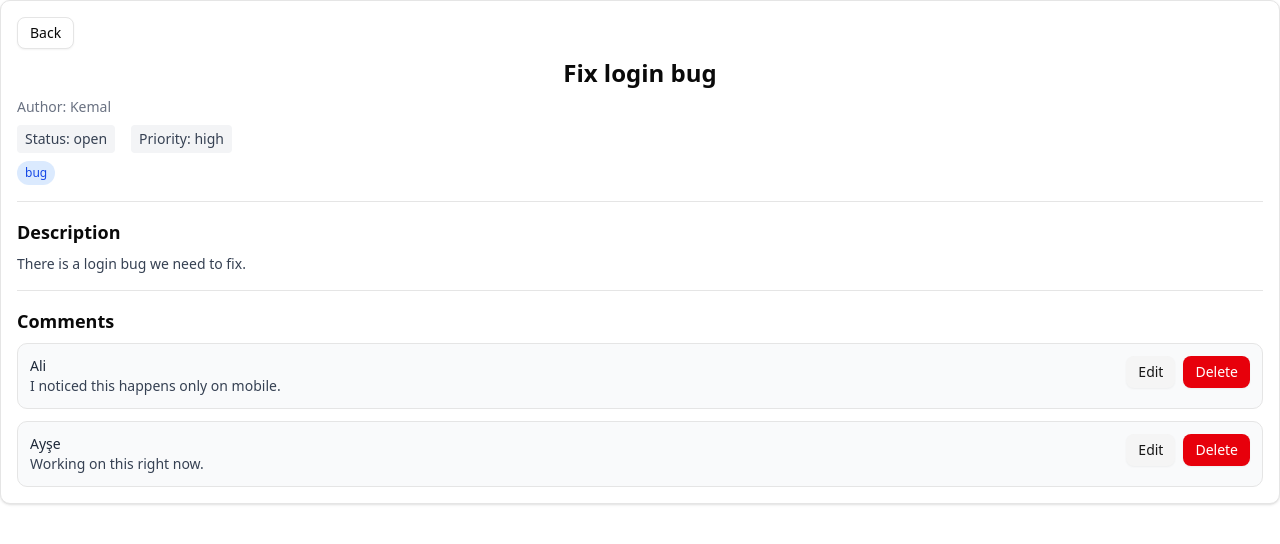
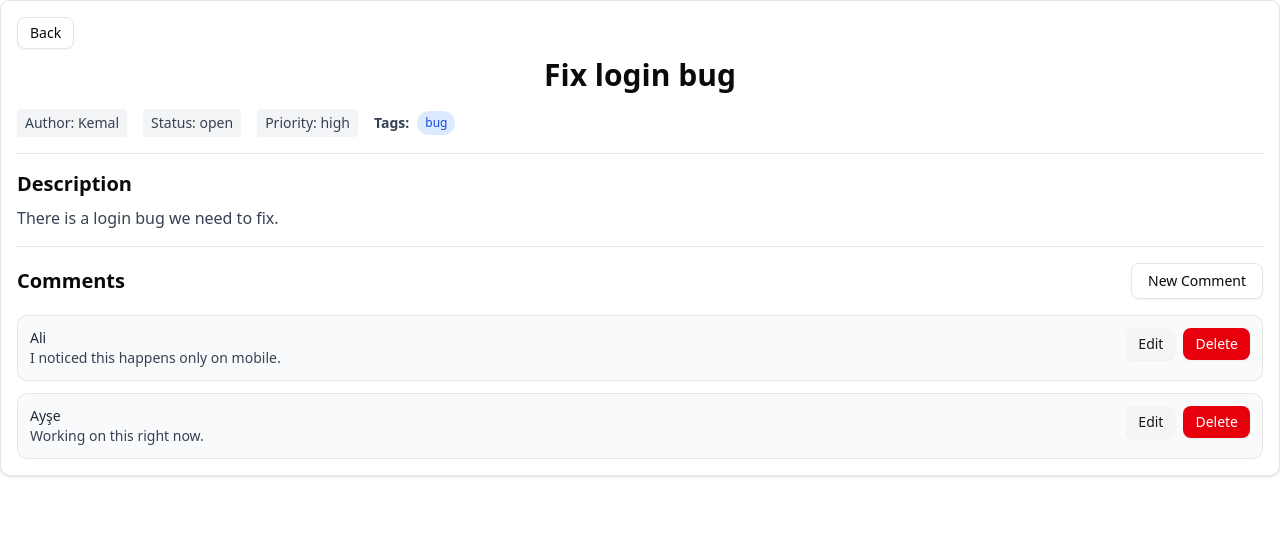
Before and after one commit to mini-issue-tracker-project/issue-tracker-frontend, a Next.js app: page /issues/1 in a window 1280 px wide. Shown: the top 544 px of the page. Built offline with nearby package versions, Linux system fonts and the light colour scheme.

Commit message:
Add: new compononent textarea to use in comments section, comment add button is added, some of the UI changes in the detail page

```diff
--- a/app/issues/[id]/page.tsx
+++ b/app/issues/[id]/page.tsx
@@ -5,6 +5,7 @@ import { useState } from "react";
 import { dummyIssues } from "@/lib/data";
 import { Button } from "@/components/ui/button";
 import Link from "next/link";
+import { Textarea } from "@/components/ui/textarea"
 
 export default function IssueDetailPage() {
   const params = useParams();
@@ -20,6 +21,21 @@ export default function IssueDetailPage() {
   const [comments, setComments] = useState(issue.comments);
   const [editingId, setEditingId] = useState<number | null>(null);
   const [editContent, setEditContent] = useState("");
+  const [showAddCommentForm, setShowAddCommentForm] = useState(false);
+  const [newCommentText, setNewCommentText] = useState("");
+
+  const handleAddComment = () => {
+    if (newCommentText.trim() === "") return
+    const nextId = comments.length ? Math.max(...comments.map(c => c.id)) + 1 : 1
+    const newComment = {
+      id: nextId,
+      author: "CurrentUser",
+      content: newCommentText.trim(),
+    }
+    setComments(prev => [...prev, newComment])
+    setNewCommentText("")
+    setShowAddCommentForm(false)
+  }
 
   const handleDeleteComment = (id: number) => {
     const confirmed = confirm("Are you sure you want to delete this comment?");
@@ -49,19 +65,13 @@ export default function IssueDetailPage() {
         </Button>
       </div>
 
-      <h1 className="text-2xl font-bold text-center">{issue.title}</h1>
-      <p className="text-gray-500 text-sm">Author: {issue.author}</p>
-
-      <div className="flex gap-4 text-sm text-gray-700">
-        <span className="px-2 py-1 rounded bg-gray-100">
-          Status: {issue.status}
-        </span>
-        <span className="px-2 py-1 rounded bg-gray-100">
-          Priority: {issue.priority}
-        </span>
-      </div>
-
-      <div className="flex flex-wrap gap-2">
+      <h1 className="text-3xl font-bold text-center mb-4">{issue.title}</h1>
+      <div className="flex flex-wrap gap-4 text-sm text-gray-700">
+        <span className="px-2 py-1 rounded bg-gray-100">Author: {issue.author}</span>
+        <span className="px-2 py-1 rounded bg-gray-100">Status: {issue.status}</span>
+        <span className="px-2 py-1 rounded bg-gray-100">Priority: {issue.priority}</span>
+        <div className="flex items-center gap-2">
+          <span className="font-semibold">Tags:</span>
           {issue.tags.map((t) => (
             <span
               key={t.id}
@@ -71,16 +81,37 @@ export default function IssueDetailPage() {
             </span>
           ))}
         </div>
+      </div>
 
       <div className="mt-4 border-t pt-4">
-        <h2 className="font-semibold text-lg mb-2">Description</h2>
-        <p className="text-sm text-gray-700">
+        <h2 className="text-xl font-semibold mb-2">Description</h2>
+        <p className="text-base text-gray-700">
           {issue.description || "No description provided."}
         </p>
       </div>
 
       <div className="mt-4 border-t pt-4">
-        <h2 className="font-semibold text-lg mb-2">Comments</h2>
+        <div className="flex justify-between items-center mb-4">
+          <h2 className="text-xl font-semibold">Comments</h2>
+          <Button
+            onClick={() => setShowAddCommentForm(!showAddCommentForm)}
+            variant="outline"
+          >
+            {showAddCommentForm ? "Cancel" : "New Comment"}
+          </Button>
+        </div>
+
+        {showAddCommentForm && (
+          <div className="mb-4 space-y-2">
+            <Textarea
+              value={newCommentText}
+              onChange={(e) => setNewCommentText(e.target.value)}
+              placeholder="Write your comment..."
+            />
+            <Button onClick={handleAddComment}>Add Comment</Button>
+          </div>
+        )}
+
         <ul className="space-y-3">
           {comments.map((comment) => (
             <li
@@ -93,7 +124,7 @@ export default function IssueDetailPage() {
                 </p>
                 {editingId === comment.id ? (
                   <div className="space-y-2">
-                    <textarea
+                    <Textarea
                       className="w-full border rounded p-1 text-sm"
                       value={editContent}
                       onChange={(e) => setEditContent(e.target.value)}
--- /dev/null
+++ b/components/ui/textarea.tsx
@@ -0,0 +1,18 @@
+import * as React from "react"
+
+import { cn } from "@/lib/utils"
+
+function Textarea({ className, ...props }: React.ComponentProps<"textarea">) {
+  return (
+    <textarea
+      data-slot="textarea"
+      className={cn(
+        "border-input placeholder:text-muted-foreground focus-visible:border-ring focus-visible:ring-ring/50 aria-invalid:ring-destructive/20 dark:aria-invalid:ring-destructive/40 aria-invalid:border-destructive dark:bg-input/30 flex field-sizing-content min-h-16 w-full rounded-md border bg-transparent px-3 py-2 text-base shadow-xs transition-[color,box-shadow] outline-none focus-visible:ring-[3px] disabled:cursor-not-allowed disabled:opacity-50 md:text-sm",
+        className
+      )}
+      {...props}
+    />
+  )
+}
+
+export { Textarea }
```
Lines whose indentation alone changed are shown as unchanged.
